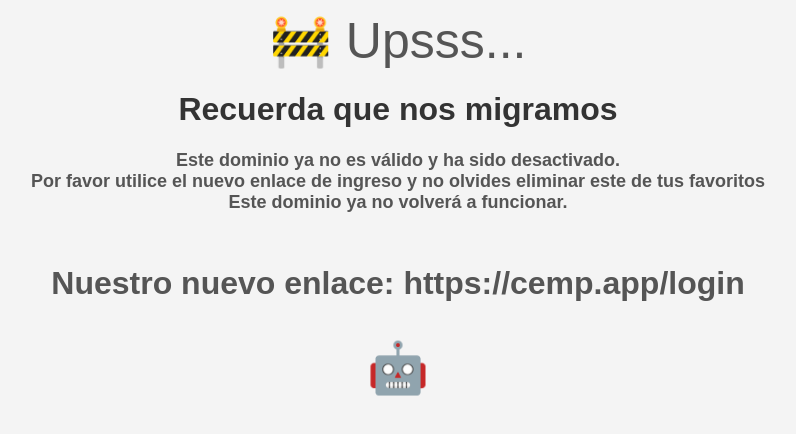
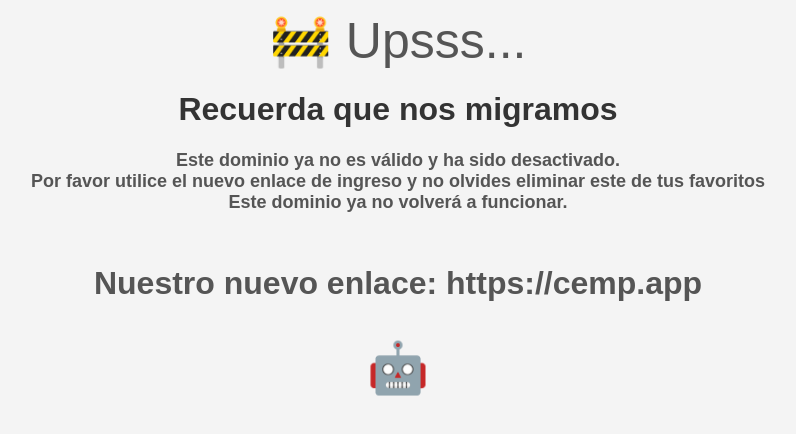
Before and after one commit to fimlm/CloseApp, a plain HTML site: page index.html in a window 1280 px wide. Shown: the part 258-692 px from the top of the page, without its empty margins (242-1038 px from the left). Drawn offline with Linux system fonts and the light colour scheme.

Commit message:
Actualización enlace de acceso

```diff
--- a/index.html
+++ b/index.html
@@ -58,7 +58,7 @@
   <br>
   Este dominio ya no volverá a funcionar.</h1>
 <br>
-<h1>Nuestro nuevo enlace: https://cemp.app/login</h1>
+<h1>Nuestro nuevo enlace: https://cemp.app</h1>
 <p class="last-paragraph">
   <span class="icon">🤖</span>
 </p>
```
